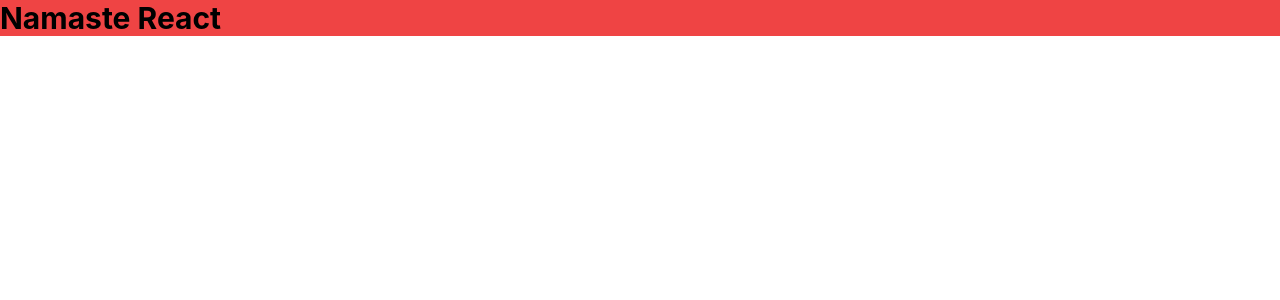
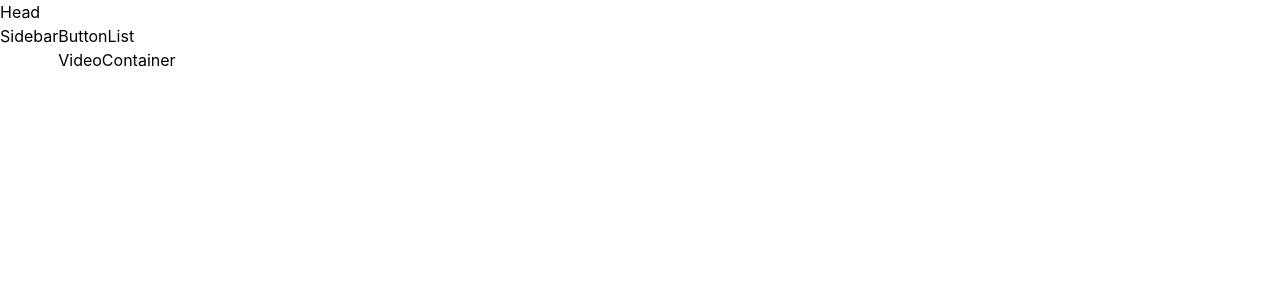
Before and after one commit to AmanKumarWeb19/Youtube, a React (Create React App) app in the folder my-youtube/: page / in a window 1280 px wide. Shown: the top 300 px of the page. Built offline with nearby package versions, Linux system fonts and the light colour scheme.

Commit message:
add more component

```diff
--- a/my-youtube/src/App.js
+++ b/my-youtube/src/App.js
@@ -1,9 +1,13 @@
 import "./App.css";
+import Body from "./components/Body";
+import Head from "./components/Head";
 function App() {
   return (
     <div>
-      <h1 className="bg-red-500 font-bold text-3xl">Namaste React</h1>
+    <Head/>
+    <Body/>
     </div>
+
   );
 }
 
--- /dev/null
+++ b/my-youtube/src/components/ButtonList.js
@@ -0,0 +1,7 @@
+import React from "react";
+
+const ButtonList = () => {
+  return <div>ButtonList</div>;
+};
+
+export default ButtonList;
--- a/my-youtube/src/components/Head.js
+++ b/my-youtube/src/components/Head.js
@@ -1,9 +1,8 @@
 import React from "react";
-import Head from "../components/Head";
 const Head = () => {
   return (
     <div>
-      <Head />
+      <h1>Head</h1>
     </div>
   );
 };
--- a/my-youtube/src/components/MainContainer.js
+++ b/my-youtube/src/components/MainContainer.js
@@ -1,7 +1,14 @@
 import React from "react";
+import ButtonList from "./ButtonList";
+import VideoContainer from "./VideoContainer";
 
 const MainContainer = () => {
-  return <div>MainContainer</div>;
+  return (
+    <div>
+      <ButtonList />
+      <VideoContainer />
+    </div>
+  );
 };
 
 export default MainContainer;
--- /dev/null
+++ b/my-youtube/src/components/VideoContainer.js
@@ -0,0 +1,9 @@
+import React from 'react'
+
+const VideoContainer = () => {
+  return (
+    <div>VideoContainer</div>
+  )
+}
+
+export default VideoContainer
```
